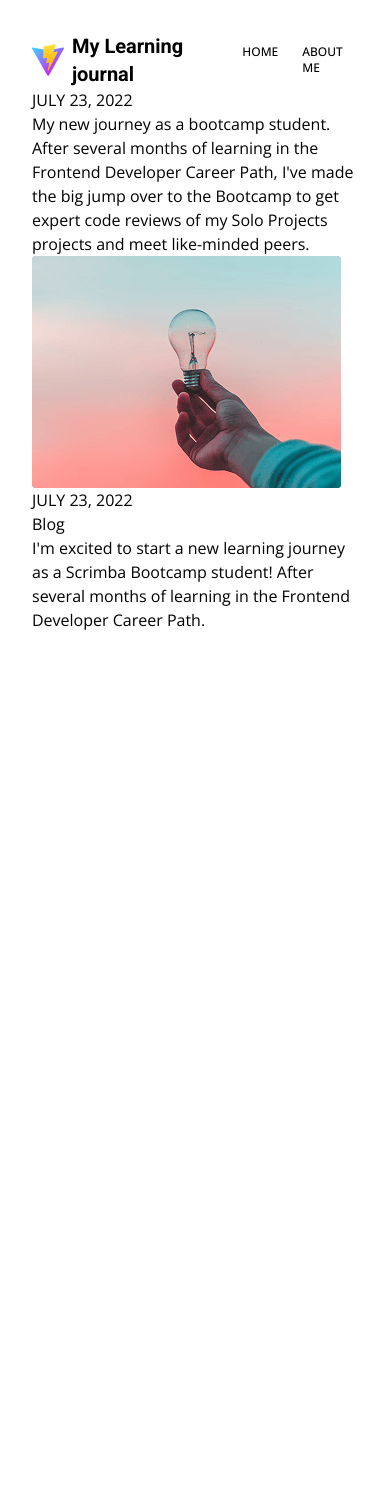
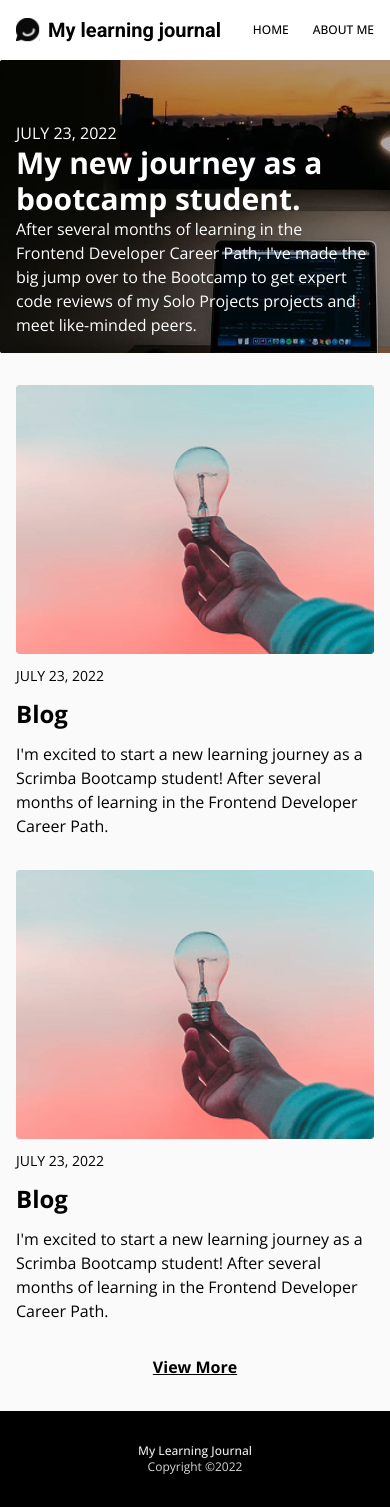
Before and after one commit to kierbenn/learning-journal, a React (Vite) app: page / in a window 390 px wide. Before the commit the page ends 844 px from the top, so only its background shows below. Built offline with nearby package versions, Linux system fonts and the light colour scheme.

Commit message:
homepage mobile styling done

```diff
--- a/src/App.css
+++ b/src/App.css
@@ -1,7 +1,6 @@
 #root {
   max-width: 1280px;
   margin: 0 auto;
-  padding: 2rem;
   font-family: "Open Sans", sans-serif;
 }
 
--- a/src/App.tsx
+++ b/src/App.tsx
@@ -1,14 +1,13 @@
 
 import './App.css'
-import logo from '/vite.svg'
 
 function App() {
 
   return (
     <>
-      <header className="flex items-center">
-          <img src={logo} alt="logo" />
-          <h2 className='text-xl font-bold font-[Roboto] ml-2'>My Learning journal</h2>
+      <header className="flex items-center p-4">
+          <img src="/images/logo.svg" alt="logo" />
+          <h2 className='text-xl font-bold font-[Roboto] ml-2'>My learning journal</h2>
           <nav className="ml-auto">
             <ul className='flex gap-6 text-xs font-medium'>
               <li>HOME</li>
@@ -16,21 +15,32 @@ function App() {
             </ul>
           </nav>
       </header>
-      <main>
-        <section>
-          <p>JULY 23, 2022</p>
-          <h1>My new journey as a bootcamp student.</h1>
-          <p>After several months of learning in the Frontend Developer Career Path, I've made the big jump over to the Bootcamp to get expert code reviews of my Solo Projects projects and meet like-minded peers.</p>
+      <main className='bg-[#FAFAFA]'>
+        <section className='flex flex-col bg-[url(/images/hero-image.jpg)] bg-cover text-white h-[293px] p-4'>
+          <p className='mt-auto'>JULY 23, 2022</p>
+          <h1 className='text-3xl font-bold'>My new journey as a bootcamp&nbsp;student.</h1>
+          <p className='font-light'>After several months of learning in the Frontend Developer Career Path, I've made the big jump over to the Bootcamp to get expert code reviews of my Solo Projects projects and meet like-minded peers.</p>
         </section>
-        <section>
-          <article>
-            <img src="/images/blog-image.png" alt="" />
-            <p>JULY 23, 2022</p>
-            <h2>Blog</h2>
-            <p>I'm excited to start a new learning journey as a Scrimba Bootcamp student! After several months of learning in the Frontend Developer Career Path.</p>
+        <section className='py-8 px-4 grid grid-cols-1 gap-8'>
+          <article className='flex flex-col gap-3'>
+            <img src="/images/blog-image.png" alt="image" />
+            <p className='text-sm'>JULY 23, 2022</p>
+            <h3 className='text-2xl font-bold'>Blog</h3>
+            <p className='font-light'>I'm excited to start a new learning journey as a Scrimba Bootcamp student! After several months of learning in the Frontend Developer Career Path.</p>
           </article>
+          <article className='flex flex-col gap-3'>
+            <img src="/images/blog-image.png" alt="image" />
+            <p className='text-sm'>JULY 23, 2022</p>
+            <h3 className='text-2xl font-bold'>Blog</h3>
+            <p className='font-light'>I'm excited to start a new learning journey as a Scrimba Bootcamp student! After several months of learning in the Frontend Developer Career Path.</p>
+          </article>
+          <button className='font-bold underline'>View More</button>
         </section>
       </main>
+      <footer className='flex flex-col p-8 bg-black text-[#ECECEC] text-center text-xs font-medium'>
+        <p>My Learning Journal</p>
+        <p className='text-[#D7D7D7] font-light'>Copyright ©2022</p>
+      </footer>
     </>
   )
 }
```
Also changed, not shown: public/images/logo.svg (added).
